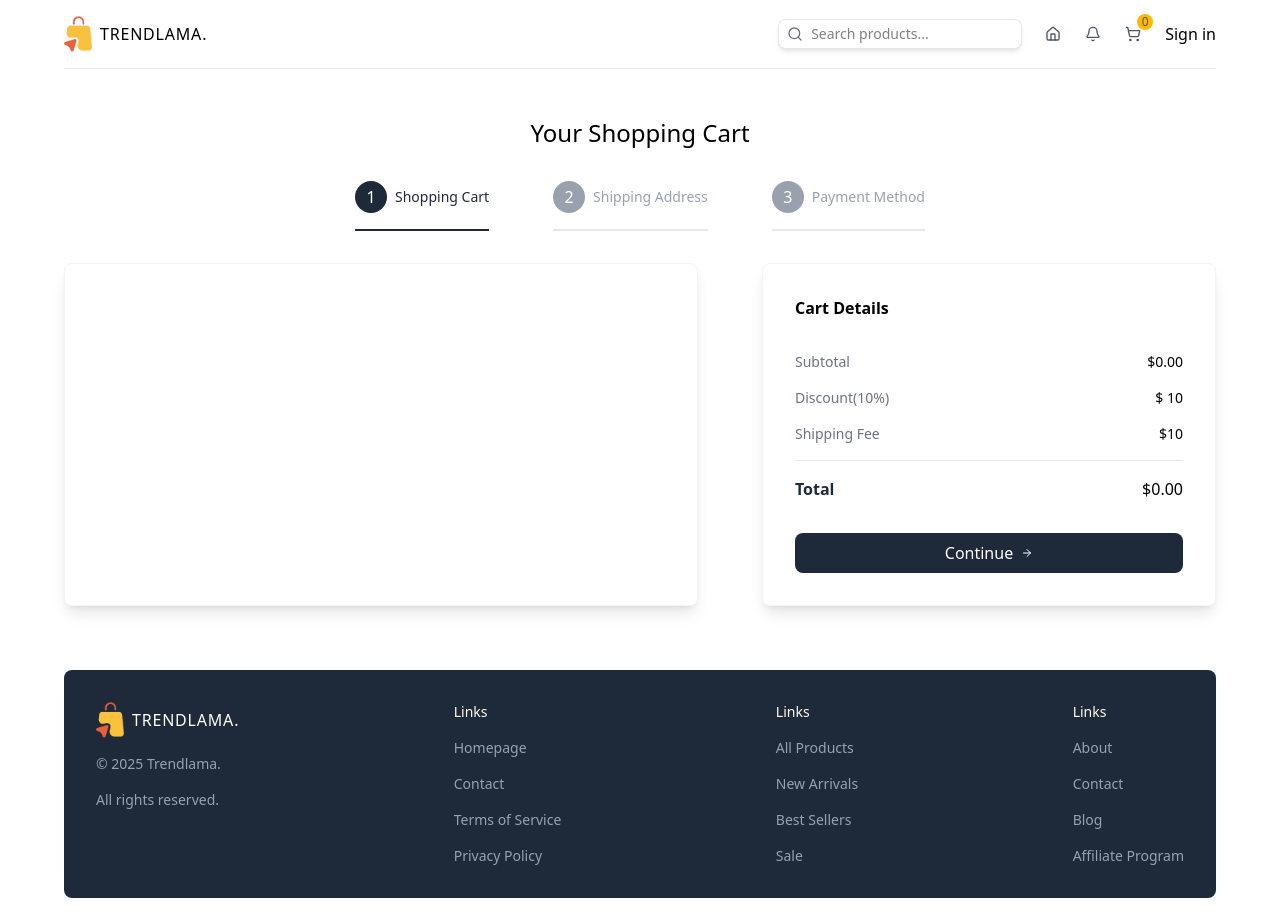
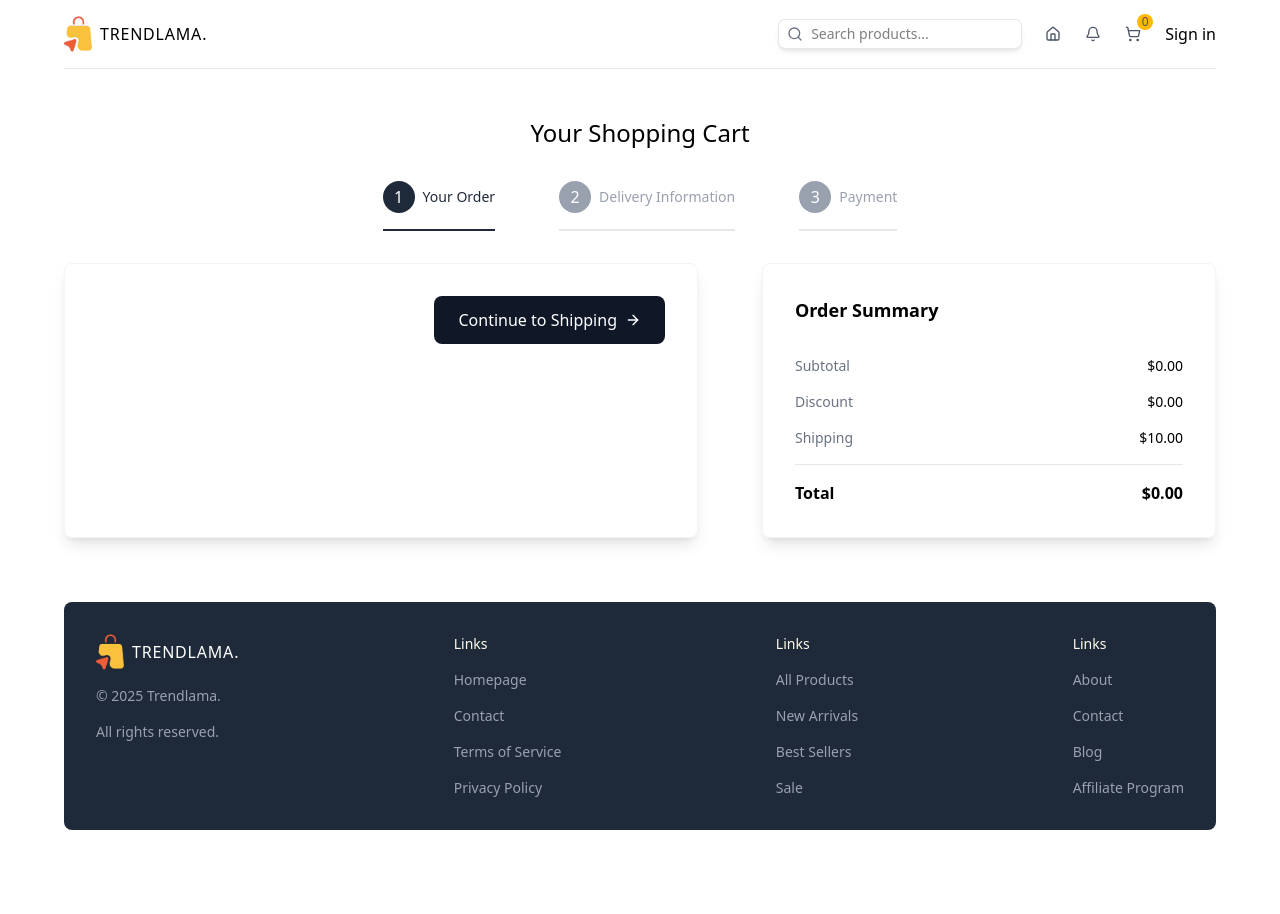
Before and after one commit to kenvastolord/nextjs-payment-integration, a Next.js app: page /cart in a window 1280 px wide. After the commit the page ends 846 px from the top, so only its background shows below. Built offline with nearby package versions, Linux system fonts and the light colour scheme.

Commit message:
refactor(checkout): restructure checkout flow and decouple step navigation

```diff
--- a/src/app/products/[id]/page.tsx
+++ b/src/app/products/[id]/page.tsx
@@ -77,29 +77,26 @@ const ProductPage = async ({
         <div className="flex items-center gap-2 mt-4">
           <Image
             src="/klarna.png"
-            alt="klarna"
+            alt="Klarna"
             width={50}
             height={25}
-            sizes="(max-width: 1023px) 100vw, 42vw"
-            className="rounded-md"
+            className="h-auto rounded-md"
           />
 
           <Image
             src="/cards.png"
-            alt="cards"
+            alt="Accepted cards"
             width={50}
             height={25}
-            sizes="(max-width: 1023px) 100vw, 42vw"
-            className="rounded-md"
+            className="h-auto rounded-md"
           />
 
           <Image
             src="/stripe.png"
-            alt="stripe"
+            alt="Stripe"
             width={50}
             height={25}
-            sizes="(max-width: 1023px) 100vw, 42vw"
-            className="rounded-md"
+            className="h-auto rounded-md"
           />
         </div>
 
--- a/src/modules/cart/presentation/components/CartSummary.tsx
+++ b/src/modules/cart/presentation/components/CartSummary.tsx
@@ -1,71 +1,61 @@
-import { ArrowRight } from "lucide-react";
 import { CartItemType } from "../../types/cart.types";
 
 type CartSummaryProps = {
-  activeStep: number;
-  shippingCompleted: boolean;
   cart: CartItemType[];
-  onNextStep: () => void;
-  onPreviousStep: () => void;
 };
 
-function CartSummary({
-  activeStep,
-  shippingCompleted,
-  cart,
-  onNextStep,
-  onPreviousStep,
-}: CartSummaryProps) {
+function CartSummary({ cart }: CartSummaryProps) {
+  const subtotal = cart.reduce(
+    (acc, item) => acc + item.price * item.quantity,
+    0,
+  );
+
   return (
-    <div className="w-full lg:w-5/12 shadow-lg border-1 border-gray-100 p-8 rounded-lg flex flex-col gap-8 h-max">
-      <h2 className="font-semibold">Cart Details</h2>
-      <div className="flex flex-col gap-4">
+    <div className="w-full lg:w-5/12 rounded-lg border border-gray-100 p-8 shadow-lg h-max">
+      <h2 className="mb-8 text-lg font-semibold">
+        Order Summary
+      </h2>
+
+      <div className="space-y-4">
         <div className="flex justify-between text-sm">
-          <p className="text-gray-500">Subtotal</p>
-          <p className="font-medium">
-            $
-            {cart
-              .reduce((acc, item) => acc + item.price * item.quantity, 0)
-              .toFixed(2)}
-          </p>
+          <span className="text-gray-500">
+            Subtotal
+          </span>
+
+          <span className="font-medium">
+            ${subtotal.toFixed(2)}
+          </span>
         </div>
+
         <div className="flex justify-between text-sm">
-          <p className="text-gray-500">Discount(10%)</p>
-          <p className="font-medium">$ 10</p>
+          <span className="text-gray-500">
+            Discount
+          </span>
+
+          <span className="font-medium">
+            $0.00
+          </span>
         </div>
+
         <div className="flex justify-between text-sm">
-          <p className="text-gray-500">Shipping Fee</p>
-          <p className="font-medium">$10</p>
+          <span className="text-gray-500">
+            Shipping
+          </span>
+
+          <span className="font-medium">
+            $10.00
+          </span>
         </div>
+
         <hr className="border-gray-200" />
-        <div className="flex justify-between">
-          <p className="text-gray-800 font-semibold">Total</p>
-          <p className="font-medium">
-            $
-            {cart
-              .reduce((acc, item) => acc + item.price * item.quantity, 0)
-              .toFixed(2)}
-          </p>
+
+        <div className="flex justify-between text-base font-semibold">
+          <span>Total</span>
+
+          <span>
+            ${subtotal.toFixed(2)}
+          </span>
         </div>
-      </div>
-      <div className="flex gap-4">
-        {activeStep > 1 && (
-          <button
-            onClick={onPreviousStep}
-            className="flex-1 bg-gray-200 hover:bg-gray-300 transition-all duration-300 text-gray-800 p-2 rounded-lg cursor-pointer"
-          >
-            Back
-          </button>
-        )}
-        {activeStep < 3 && !(activeStep === 2 && !shippingCompleted) && (
-          <button
-            onClick={onNextStep}
-            className="flex-1 bg-gray-800 hover:bg-gray-900 transition-all duration-300 text-white p-2 rounded-lg cursor-pointer flex items-center justify-center gap-2"
-          >
-            Continue
-            <ArrowRight className="w-3 h-3" />
-          </button>
-        )}
       </div>
     </div>
   );
--- a/src/modules/checkout/constants/checkout-steps.ts
+++ b/src/modules/checkout/constants/checkout-steps.ts
@@ -1,14 +1,14 @@
 export const CHECKOUT_STEPS = [
   {
     id: 1,
-    title: "Shopping Cart",
+    title: "Your Order",
   },
   {
     id: 2,
-    title: "Shipping Address",
+    title: "Delivery Information",
   },
   {
     id: 3,
-    title: "Payment Method",
+    title: "Payment",
   },
 ];
--- a/src/modules/checkout/presentation/components/CheckoutContent.tsx
+++ b/src/modules/checkout/presentation/components/CheckoutContent.tsx
@@ -1,3 +1,5 @@
+import type { RefObject } from "react";
+
 import CartItemsList from "@/modules/cart/presentation/components/CartItemList";
 import PaymentForm from "@/modules/payments/presentation/components/PaymentForm";
 
@@ -10,20 +12,25 @@ type CheckoutContentProps = {
   activeStep: number;
   cart: CartItemType[];
   shippingForm?: ShippingFormInputs;
-  setShippingForm: (data: ShippingFormInputs) => void;
+
+  onShippingSubmit: (data: ShippingFormInputs) => void;
+
   onRemoveCartItem: (item: CartItemType) => void;
   onIncreaseQuantity: (item: CartItemType) => void;
   onDecreaseQuantity: (item: CartItemType) => void;
+
+  shippingFormRef: RefObject<HTMLFormElement | null>;
 };
 
 function CheckoutContent({
   activeStep,
   cart,
   shippingForm,
-  setShippingForm,
+  onShippingSubmit,
   onRemoveCartItem,
   onIncreaseQuantity,
   onDecreaseQuantity,
+  shippingFormRef,
 }: CheckoutContentProps) {
   switch (activeStep) {
     case 1:
@@ -39,8 +46,9 @@ function CheckoutContent({
     case 2:
       return (
         <ShippingForm
+          ref={shippingFormRef}
           shippingForm={shippingForm}
-          setShippingForm={setShippingForm}
+          onSubmit={onShippingSubmit}
         />
       );
 
@@ -57,7 +65,11 @@ function CheckoutContent({
       );
 
     default:
-      return <p className="text-sm text-gray-500">Invalid checkout step.</p>;
+      return (
+        <p className="text-sm text-gray-500">
+          Invalid checkout step.
+        </p>
+      );
   }
 }
 
--- /dev/null
+++ b/src/modules/checkout/presentation/components/CheckoutFlow.tsx
@@ -0,0 +1,82 @@
+"use client";
+
+import { useRef } from "react";
+
+import CartSummary from "@/modules/cart/presentation/components/CartSummary";
+
+import CheckoutContent from "./CheckoutContent";
+import CheckoutNavigation from "./CheckoutNavigation";
+
+import { CartItemType } from "@/modules/cart/types/cart.types";
+import { ShippingFormInputs } from "@/modules/checkout/schemas/shipping.schema";
+
+type CheckoutFlowProps = {
+  activeStep: number;
+  cart: CartItemType[];
+  shippingForm?: ShippingFormInputs;
+  setShippingForm: (data: ShippingFormInputs) => void;
+
+  onRemoveCartItem: (item: CartItemType) => void;
+  onIncreaseQuantity: (item: CartItemType) => void;
+  onDecreaseQuantity: (item: CartItemType) => void;
+
+  onNextStep: () => void;
+  onPreviousStep: () => void;
+};
+
+function CheckoutFlow({
+  activeStep,
+  cart,
+  shippingForm,
+  setShippingForm,
+  onRemoveCartItem,
+  onIncreaseQuantity,
+  onDecreaseQuantity,
+  onNextStep,
+  onPreviousStep,
+}: CheckoutFlowProps) {
+  const shippingFormRef = useRef<HTMLFormElement>(null);
+
+  const handleNextStep = () => {
+    if (activeStep === 2) {
+      shippingFormRef.current?.requestSubmit();
+      return;
+    }
+
+    onNextStep();
+  };
+
+  const handleShippingSubmit = (
+    data: ShippingFormInputs,
+  ) => {
+    setShippingForm(data);
+    onNextStep();
+  };
+
+  return (
+    <div className="flex w-full flex-col gap-16 lg:flex-row">
+      <div className="flex w-full flex-col gap-8 rounded-lg border border-gray-100 p-8 shadow-lg lg:w-7/12">
+        <CheckoutContent
+          activeStep={activeStep}
+          cart={cart}
+          shippingForm={shippingForm}
+          onShippingSubmit={handleShippingSubmit}
+          onRemoveCartItem={onRemoveCartItem}
+          onIncreaseQuantity={onIncreaseQuantity}
+          onDecreaseQuantity={onDecreaseQuantity}
+          shippingFormRef={shippingFormRef}
+        />
+
+        <CheckoutNavigation
+          activeStep={activeStep}
+          onNextStep={handleNextStep}
+          onPreviousStep={onPreviousStep}
+        />
+      </div>
+
+      <CartSummary cart={cart} />
+    </div>
+  );
+}
+
+export default CheckoutFlow;
--- /dev/null
+++ b/src/modules/checkout/presentation/components/CheckoutNavigation.tsx
@@ -0,0 +1,62 @@
+import { ArrowLeft, ArrowRight } from "lucide-react";
+
+type CheckoutNavigationProps = {
+  activeStep: number;
+
+  onNextStep: () => void;
+  onPreviousStep: () => void;
+};
+
+function CheckoutNavigation({
+  activeStep,
+  onNextStep,
+  onPreviousStep,
+}: CheckoutNavigationProps) {
+  if (activeStep === 3) {
+    return (
+      <div className="flex justify-start">
+        <button
+          type="button"
+          onClick={onPreviousStep}
+          className="flex items-center gap-2 rounded-lg border border-gray-300 px-6 py-3 transition hover:bg-gray-100"
+        >
+          <ArrowLeft className="h-4 w-4" />
+          Back
+        </button>
+      </div>
+    );
+  }
+
+  const nextLabel =
+    activeStep === 1
+      ? "Continue to Shipping"
+      : "Continue to Payment";
+
+  return (
+    <div className="flex justify-between">
+      {activeStep > 1 ? (
+        <button
+          type="button"
+          onClick={onPreviousStep}
+          className="flex items-center gap-2 rounded-lg border border-gray-300 px-6 py-3 transition hover:bg-gray-100"
+        >
+          <ArrowLeft className="h-4 w-4" />
+          Back
+        </button>
+      ) : (
+        <div />
+      )}
+
+      <button
+        type="button"
+        onClick={onNextStep}
+        className="flex items-center gap-2 rounded-lg bg-gray-900 px-6 py-3 text-white transition hover:bg-black"
+      >
+        {nextLabel}
+        <ArrowRight className="h-4 w-4" />
+      </button>
+    </div>
+  );
+}
+
+export default CheckoutNavigation;
--- a/src/modules/checkout/presentation/views/CheckoutView.tsx
+++ b/src/modules/checkout/presentation/views/CheckoutView.tsx
@@ -1,8 +1,6 @@
 "use client";
 
-import CartSummary from "@/modules/cart/presentation/components/CartSummary";
-
-import CheckoutContent from "../components/CheckoutContent";
+import CheckoutFlow from "../components/CheckoutFlow";
 import CheckoutSteps from "../components/CheckoutSteps";
 import { useCheckout } from "../hooks/useCheckout";
 
@@ -19,14 +17,14 @@ function CheckoutView() {
   } = useCheckout();
 
   return (
-    <div className="flex flex-col gap-8 items-center justify-center mt-12">
-      <h1 className="text-2xl font-medium">Your Shopping Cart</h1>
+    <div className="mt-12 flex flex-col items-center gap-8">
+      <h1 className="text-2xl font-medium">
+        Your Shopping Cart
+      </h1>
 
       <CheckoutSteps activeStep={activeStep} />
 
-      <div className="w-full flex flex-col lg:flex-row gap-16">
-        <div className="w-full lg:w-7/12 shadow-lg border border-gray-100 p-8 rounded-lg flex flex-col gap-8">
-          <CheckoutContent
+      <CheckoutFlow
         activeStep={activeStep}
         cart={cart}
         shippingForm={shippingForm}
@@ -34,17 +32,9 @@ function CheckoutView() {
         onRemoveCartItem={removeFromCart}
         onIncreaseQuantity={increaseQuantity}
         onDecreaseQuantity={decreaseQuantity}
-          />
-        </div>
-
-        <CartSummary
-          activeStep={activeStep}
-          shippingCompleted={!!shippingForm}
-          cart={cart}
         onNextStep={() => goToStep(activeStep + 1)}
         onPreviousStep={() => goToStep(activeStep - 1)}
       />
-      </div>
     </div>
   );
 }
```
Also changed, not shown: src/modules/checkout/presentation/components/ShippingForm.tsx (+61 -44 lines), src/modules/payments/presentation/components/CardPaymentFields.tsx (added, +115 -0 lines), src/modules/payments/presentation/components/PaymentForm.tsx (+122 -69 lines). Lines whose indentation alone changed are shown as unchanged.
